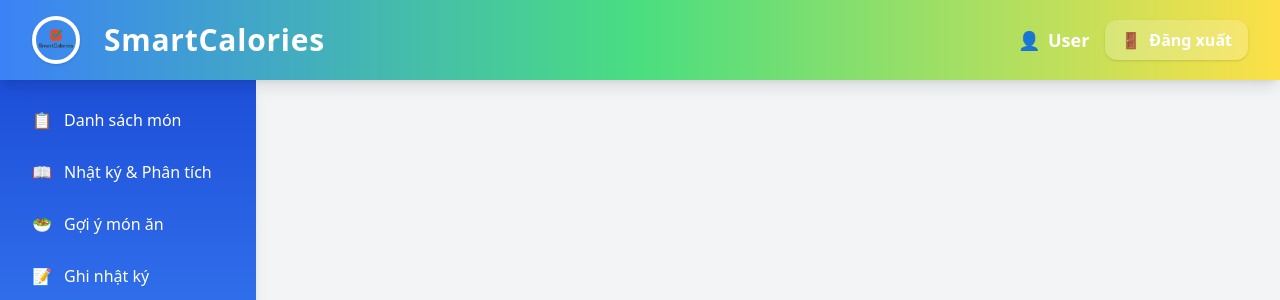
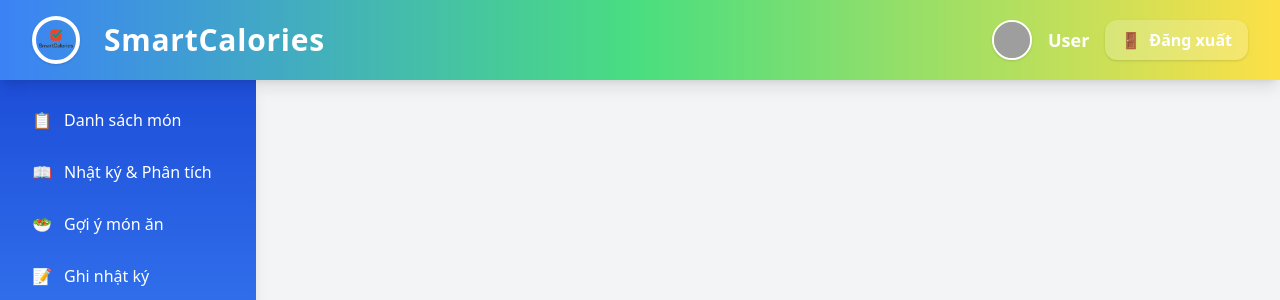
Before and after one commit to pcq3014/food_portion_management, a FastAPI app: template app/templates/index.html in a window 1280 px wide. Shown: the top 300 px of the page. Run offline with FastAPI, Linux system fonts and the light colour scheme; the template is opened without the code that fills it: most values are stand-ins (such as "Sample title", 1, 10 or a date in 2020); grey boxes marked "Sample" are stand-in pictures; some libraries are stand-ins or nearby versions; grey boxes are pictures that could not be loaded.

Commit message:
Update index.html

```diff
--- a/app/templates/index.html
+++ b/app/templates/index.html
@@ -16,8 +16,10 @@
     </button>
   </div>
   <div class="flex items-center gap-4">
+    <!-- Thêm avatar user ở đây -->
+    <img src="{{ user.avatar_url or '/static/default-avatar.png' }}" alt="Avatar" class="w-10 h-10 rounded-full border-2 border-white shadow" />
     <span class="text-white font-semibold text-lg flex items-center gap-2">
-        <span>👤</span> {{ fullname }}
+    {{ fullname }}
     </span>
     <a href="/logout" class="bg-white/20 hover:bg-white/40 text-white px-4 py-2 rounded-xl font-bold shadow transition flex items-center gap-2">
       <span>🚪</span> Đăng xuất
```
Lines whose indentation alone changed are shown as unchanged.
